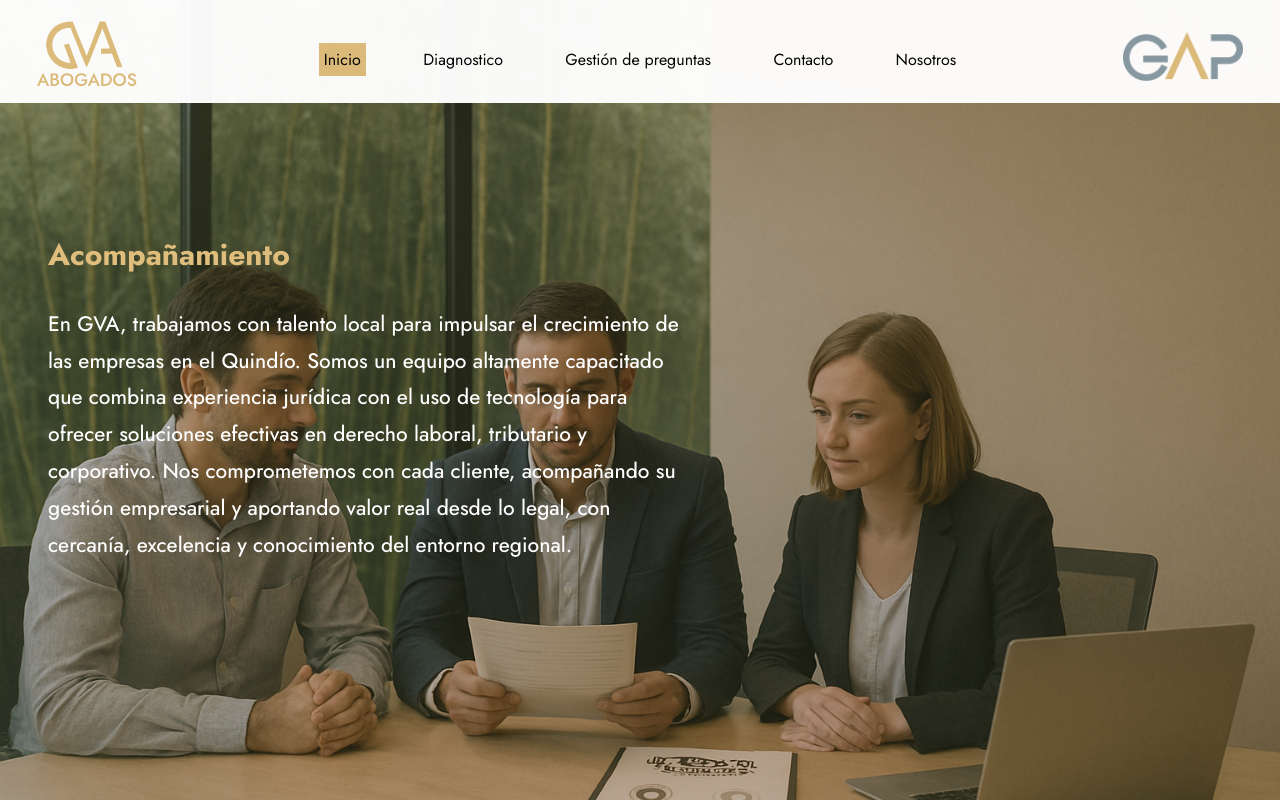
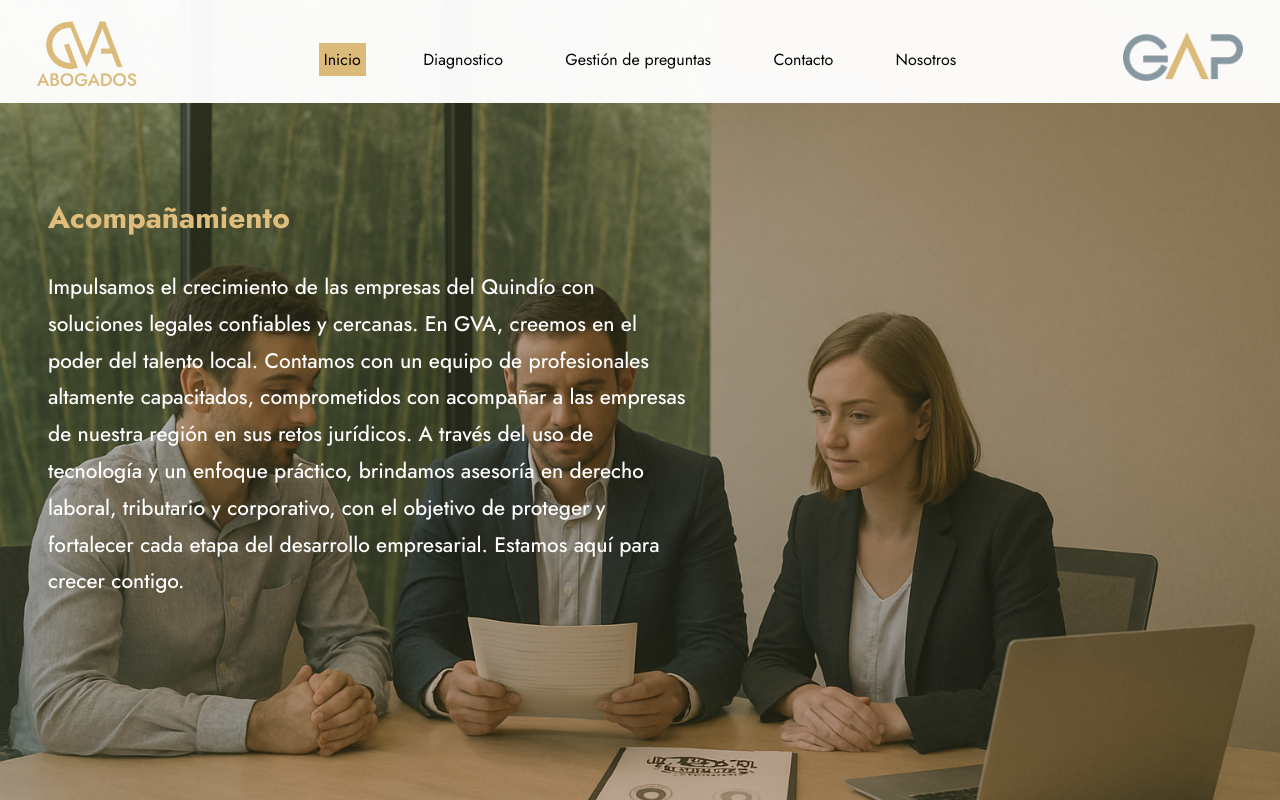
Before and after one commit to Andresfacundo/DiagnosticoLaboral, a React (Vite) app: page / in a window 1280 px wide. Built offline with nearby package versions, Linux system fonts and the light colour scheme; no server answers.

Commit message:
se agregan mas palabras para el typing

```diff
--- a/src/components/Pages/Home/Home.jsx
+++ b/src/components/Pages/Home/Home.jsx
@@ -7,7 +7,7 @@ import { useEffect } from 'react'
 const Home = () => {
     useEffect(() => {
         const textElement = document.getElementById("typingText");
-        const words = ["Laboral", "Tributario", "Corporativo", "Jurídico", "Empresarial"];
+        const words = ["Laboral", "Comercial", "Tributario", "Nómina", "Seguridad social", "Manejo del personal"];
         let wordIndex = 0;
         let charIndex = 0;
         let isDeleting = false;
@@ -49,9 +49,10 @@ const Home = () => {
                     <p id='typingText'></p>
                 </div>
 
-                <span>En GVA, trabajamos con talento local para impulsar el crecimiento de las empresas en el Quindío.
-                    Somos un equipo altamente capacitado que combina experiencia jurídica con el uso de tecnología para ofrecer soluciones efectivas en derecho laboral, tributario y corporativo.
-                    Nos comprometemos con cada cliente, acompañando su gestión empresarial y aportando valor real desde lo legal, con cercanía, excelencia y conocimiento del entorno regional.
+                <span>Impulsamos el crecimiento de las empresas del Quindío con soluciones legales confiables y cercanas.
+En GVA, creemos en el poder del talento local. Contamos con un equipo de profesionales altamente capacitados, comprometidos con acompañar a las empresas de nuestra región en sus retos jurídicos.
+A través del uso de tecnología y un enfoque práctico, brindamos asesoría en derecho laboral, tributario y corporativo, con el objetivo de proteger y fortalecer cada etapa del desarrollo empresarial.
+Estamos aquí para crecer contigo.
                 </span>
             </div>
 
```
